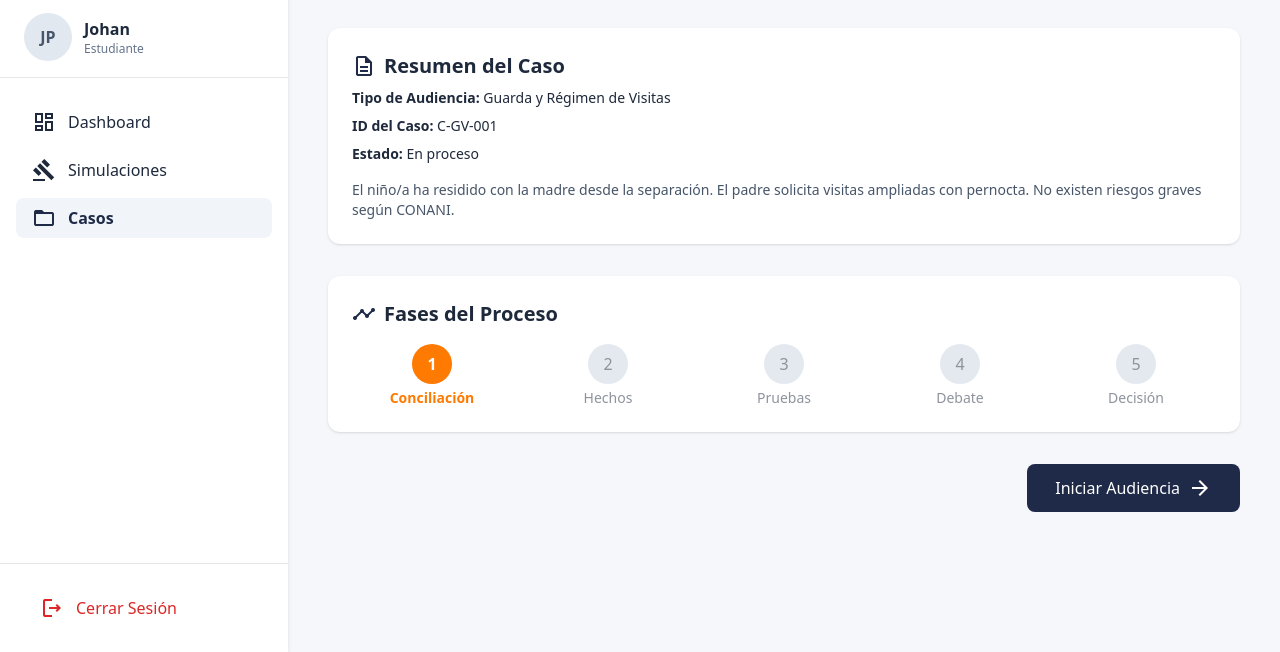
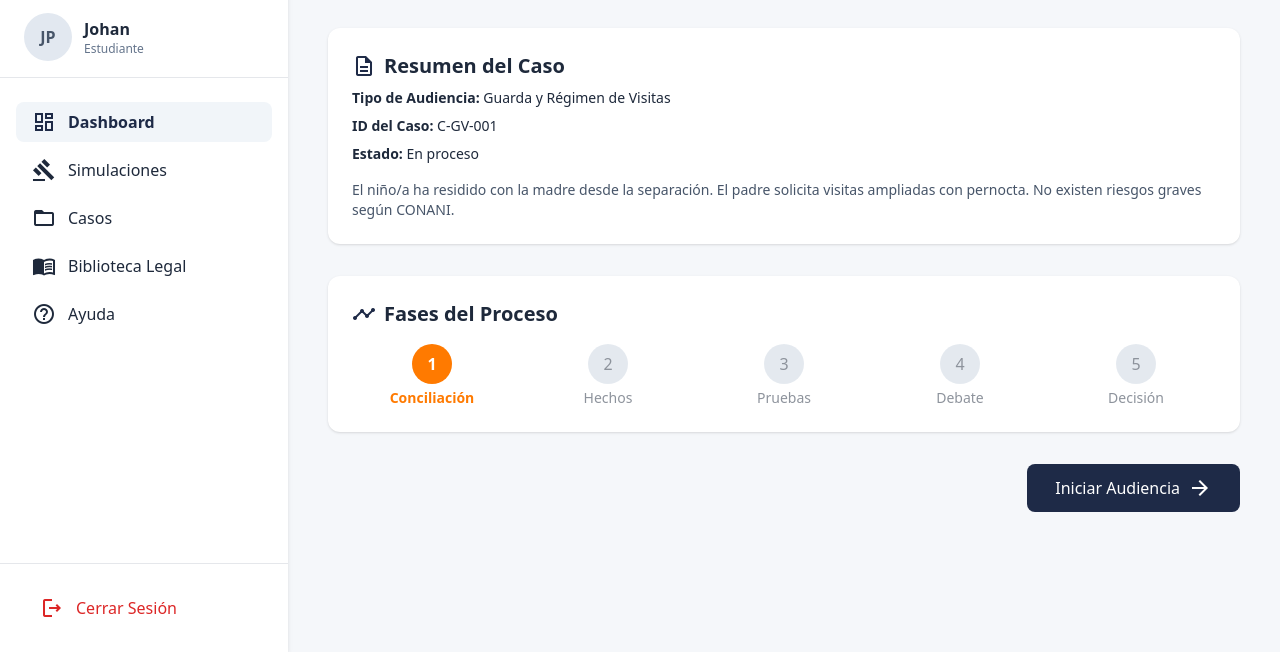
Before and after one commit to Jmr014/SIMAUD-LEX, a plain HTML site: page audiencia-iniciar.html in a window 1280 px wide. Shown: the part 148-800 px from the top of the page. Drawn offline with nearby package versions, Linux system fonts and the light colour scheme.

Commit message:
Update audiencia-iniciar.html

```diff
--- a/audiencia-iniciar.html
+++ b/audiencia-iniciar.html
@@ -33,27 +33,42 @@
       </div>
     </div>
 
+
       <nav class="flex-grow px-4 py-6">
         <ul class="space-y-2">
 
           <li>
-          <a href="dashboard.html" class="flex items-center gap-3 px-4 py-2 rounded-lg hover:bg-slate-100">
+            <a href="#" class="flex items-center gap-3 px-4 py-2 rounded-lg bg-slate-100 font-semibold text-[#1E2A47]">
               <span class="material-icons-outlined">dashboard</span>
               Dashboard
             </a>
           </li>
 
           <li>
-          <a href="simulaciones.html" class="flex items-center gap-3 px-4 py-2 rounded-lg hover:bg-slate-100">
+            <a href="#" class="flex items-center gap-3 px-4 py-2 rounded-lg hover:bg-slate-100">
               <span class="material-icons-outlined">gavel</span>
               Simulaciones
             </a>
           </li>
 
           <li>
-          <a href="casos.html" class="flex items-center gap-3 px-4 py-2 rounded-lg bg-slate-100 font-semibold text-[#1E2A47]">
+            <a href="#" class="flex items-center gap-3 px-4 py-2 rounded-lg hover:bg-slate-100">
               <span class="material-icons-outlined">folder_open</span>
               Casos
+            </a>
+          </li>
+
+          <li>
+            <a href="#" class="flex items-center gap-3 px-4 py-2 rounded-lg hover:bg-slate-100">
+              <span class="material-icons-outlined">menu_book</span>
+              Biblioteca Legal
+            </a>
+          </li>
+
+          <li>
+            <a href="#" class="flex items-center gap-3 px-4 py-2 rounded-lg hover:bg-slate-100">
+              <span class="material-icons-outlined">help_outline</span>
+              Ayuda
             </a>
           </li>
 
```
Lines whose indentation alone changed are shown as unchanged.
